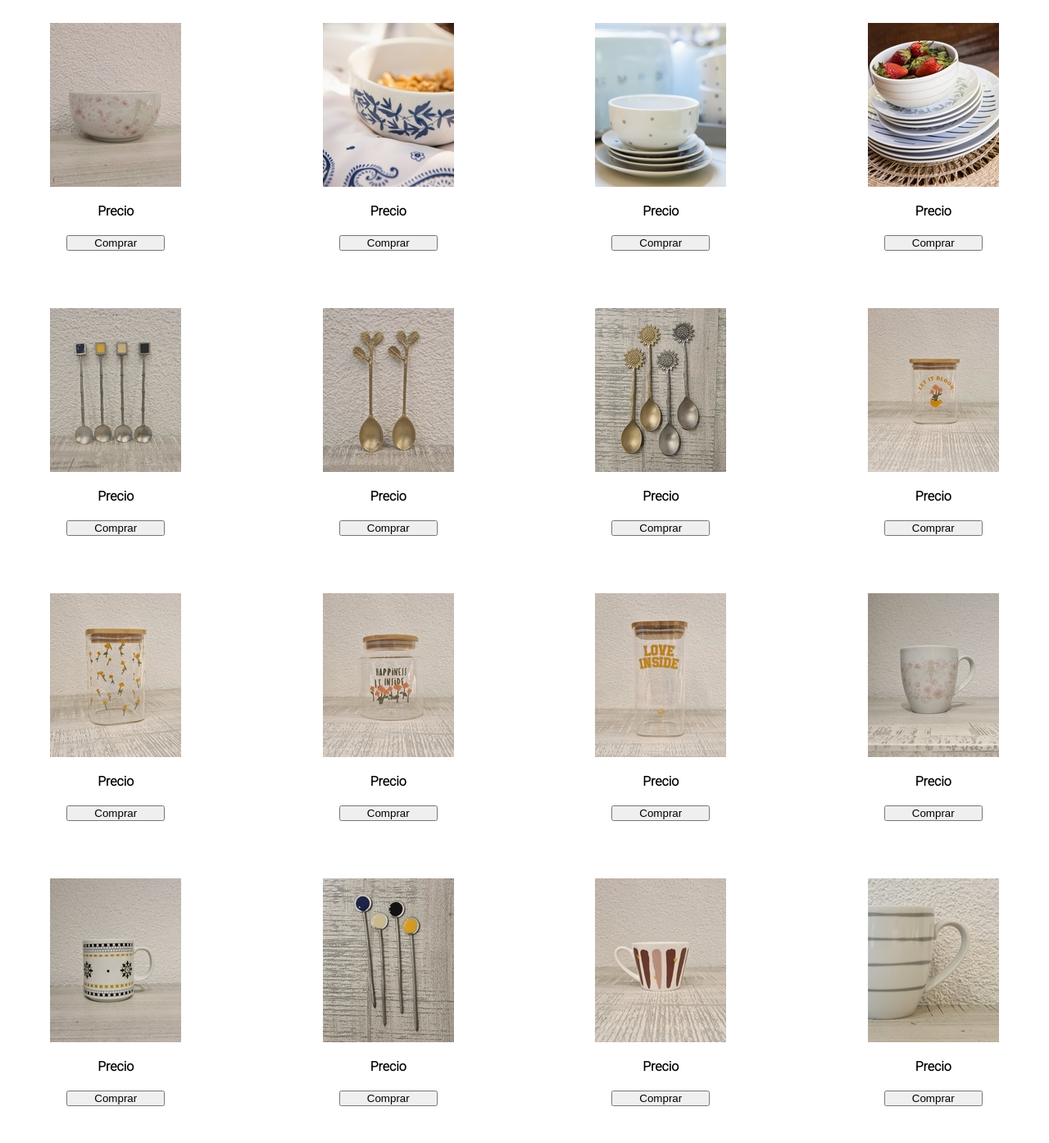
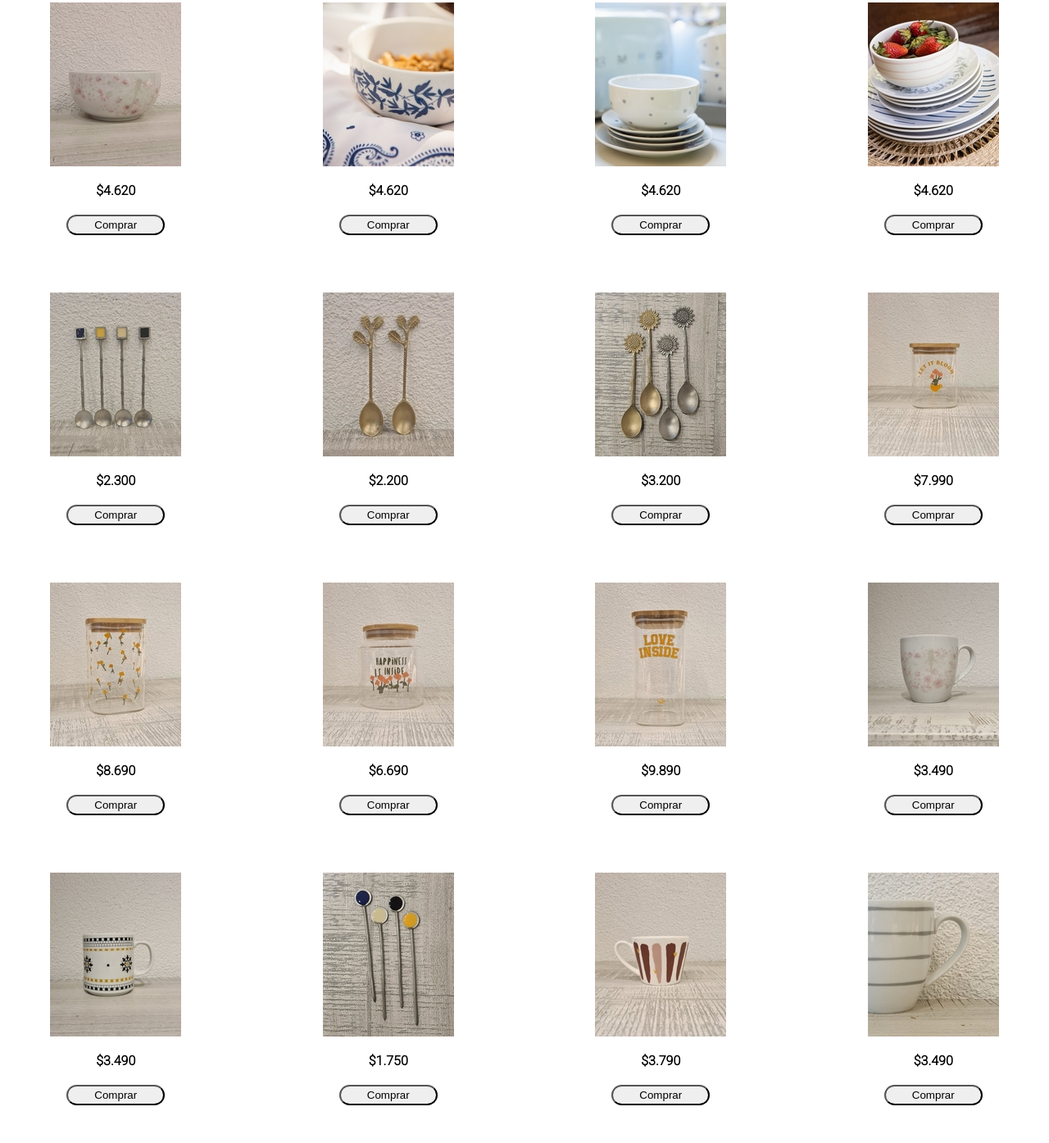
Before and after one commit to AllocatiJuliana/PreEntrega2Allocati, a plain HTML site: page section/cocina.html in a window 1280 px wide. Shown: the part 705-2100 px from the top of the page at 82% size. Drawn offline with Linux system fonts and the light colour scheme.

Commit message:
Agregue button con bootstrap y sume la pseudo-clase:hover

```diff
--- a/sass/_imagenes.scss
+++ b/sass/_imagenes.scss
@@ -55,3 +55,14 @@
     }
 
 }
+
+.banner{
+    width: 100%;
+    height: auto;
+}
+
+.bannerPie{
+    width: 100%;
+    height: auto;
+    margin-top: 50px;
+}
--- a/sass/style.scss
+++ b/sass/style.scss
@@ -20,7 +20,7 @@ a{
 }
 
 nav{
-    @include margin(20px, 50px);
+    @include margin(20px, -50px);
 }
 
 ul{
@@ -28,7 +28,7 @@ ul{
 }
 
 footer{
-    @include margin(100px, 0px);
+    @include margin(50px, 0px);
     text-decoration: none;
     list-style: none;
     background-color: $background-color;
@@ -39,17 +39,6 @@ footer{
 .iconos, .navFooter{
     justify-content: space-around;
     @include padding(50px, 50px);
-}
-
-.banner{
-    width: 100%;
-    height: auto;
-}
-
-.bannerPie{
-    width: 100%;
-    height: auto;
-    margin-top: 100px;
 }
 
 input{
@@ -75,7 +64,8 @@ textarea{
 
     button{
         margin: 20px;
-
+        border-radius: 50px;
+        height: 25px;
     }
 
 }
@@ -92,10 +82,21 @@ h2{
     @include padding(50px, 50px)
 }
 
+.formulario{
+    margin-top: 100px;
+}
+
+.carousel-inner{
+    margin-top: 50px;
+}
+
 
 @media(min-width: 768px){
 
-nav ul li{
+nav{
+    @include margin(75px, 30px);
+
+    li{
     display: inline;
     margin: 30px;
 
@@ -104,21 +105,15 @@ nav ul li{
     }
 
 }
+}
 
 a{
     font-size: large;
 }
 
-
 }
 
-
 @media(min-width: 1024px){
-
-form{
-    width: 100%;
-    text-align: center;
-}
 
 footer{
     display: flex;
@@ -126,11 +121,18 @@ footer{
 }
 
 .infoProducto{
-
     button:hover{
     cursor: pointer;
-    background-color: $background-color;
+    background-color: gray;
 }
 }
 
+.facebook:hover{
+    transform: scale(1.5);
 }
+
+.instagram, .twitter{
+    @extend .facebook;
+}
+
+}
--- a/section/cocina.html
+++ b/section/cocina.html
@@ -46,83 +46,83 @@
     <section class="secProducto">
         <div class="infoProducto">
             <img src="../img/pc1.jpg" alt="Bowl blanco con libelula y flores rosas">
-            <p>Precio</p>
-            <button>Comprar</button>
+            <p>$4.620</p>
+            <button type="button" class="btn btn-outline-dark">Comprar</button>
         </div>
         <div class="infoProducto">
             <img src="../img/pc2.jpg" alt="Bowl blanco con ramas y hojas azules">
-            <p>Precio</p>
-            <button>Comprar</button>
+            <p>$4.620</p>
+            <button type="button" class="btn btn-outline-dark">Comprar</button>
         </div>
         <div class="infoProducto">
             <img src="../img/pc3.jpg" alt="Bowl blanco con lunares grises">
-            <p>Precio</p>
-            <button>Comprar</button>
+            <p>$4.620</p>
+            <button type="button" class="btn btn-outline-dark">Comprar</button>
         </div>
         <div class="infoProducto">
             <img src="../img/pc4.jpg" alt="Bowl blanco con rayas rosas">
-            <p>Precio</p>
-            <button>Comprar</button>
+            <p>$4.620</p>
+            <button type="button" class="btn btn-outline-dark">Comprar</button>
         </div>
         <div class="infoProducto">
             <img src="../img/pc5.jpg" alt="4 de cucharitas con cuadrados de colores">
-            <p>Precio</p>
-            <button>Comprar</button>
+            <p>$2.300</p>
+            <button type="button" class="btn btn-outline-dark">Comprar</button>
         </div>
         <div class="infoProducto">
             <img src="../img/pc6.jpg" alt="2 cucharitas con puntas de hojas">
-            <p>Precio</p>
-            <button>Comprar</button>
+            <p>$2.200</p>
+            <button type="button" class="btn btn-outline-dark">Comprar</button>
         </div>
         <div class="infoProducto">
             <img src="../img/pc7.jpg" alt="4 cucharitas con punta de girasol">
-            <p>Precio</p>
-            <button>Comprar</button>
+            <p>$3.200</p>
+            <button type="button" class="btn btn-outline-dark">Comprar</button>
         </div>
         <div class="infoProducto">
             <img src="../img/pc8.jpg" alt="Frasco cuadrado con frase y flores">
-            <p>Precio</p>
-            <button>Comprar</button>
+            <p>$7.990</p>
+            <button type="button" class="btn btn-outline-dark">Comprar</button>
         </div>
         <div class="infoProducto">
             <img src="../img/pc9.jpg" alt="Frasco cuadrado con flores naranjas">
-            <p>Precio</p>
-            <button>Comprar</button>
+            <p>$8.690</p>
+            <button type="button" class="btn btn-outline-dark">Comprar</button>
         </div>
         <div class="infoProducto">
             <img src="../img/pc10.jpg" alt="Frasco redondo con frase y flores">
-            <p>Precio</p>
-            <button>Comprar</button>
+            <p>$6.690</p>
+            <button type="button" class="btn btn-outline-dark">Comprar</button>
         </div>
         <div class="infoProducto">
             <img src="../img/pc11.jpg" alt="Frasco cuadrado con una frase">
-            <p>Precio</p>
-            <button>Comprar</button>
+            <p>$9.890</p>
+            <button type="button" class="btn btn-outline-dark">Comprar</button>
         </div>
         <div class="infoProducto">
             <img src="../img/pc12.jpg" alt="Taza blanca con libelula y flores rosas">
-            <p>Precio</p>
-            <button>Comprar</button>
+            <p>$3.490</p>
+            <button type="button" class="btn btn-outline-dark">Comprar</button>
         </div>
         <div class="infoProducto">
             <img src="../img/pc13.jpg" alt="Taza blanca con varias lineas y copos de nieve en color dorado y negro">
-            <p>Precio</p>
-            <button>Comprar</button>
+            <p>$3.490</p>
+            <button type="button" class="btn btn-outline-dark">Comprar</button>
         </div>
         <div class="infoProducto">
             <img src="../img/pc14.jpg" alt="4 pinches con cuadrados de colores">
-            <p>Precio</p>
-            <button>Comprar</button>
+            <p>$1.750</p>
+            <button type="button" class="btn btn-outline-dark">Comprar</button>
         </div>
         <div class="infoProducto">
             <img src="../img/pc15.jpg" alt="Taza con rayas y corazones">
-            <p>Precio</p>
-            <button>Comprar</button>
+            <p>$3.790</p>
+            <button type="button" class="btn btn-outline-dark">Comprar</button>
         </div>
         <div class="infoProducto">
             <img src="../img/pc16.jpg" alt="Taza blanca con rayas grises">
-            <p>Precio</p>
-            <button>Comprar</button>
+            <p>$3.490</p>
+            <button type="button" class="btn btn-outline-dark">Comprar</button>
         </div>
     </section>
 
@@ -168,13 +168,13 @@
 
     <div class="iconos">
         <a href="https://facebook.com" target="_blank">
-            <img src="../img/icons8-facebook-nuevo-30.png" alt="Icono de Facebook en color negro">
+            <img class="facebook" src="../img/icons8-facebook-nuevo-30.png" alt="Icono de Facebook en color negro">
         </a>
         <a href="https://instagram.com" target="_blank">
-            <img src="../img/icons8-instagram-30.png" alt="Icono de Instagram en color negro">
+            <img class="instagram" src="../img/icons8-instagram-30.png" alt="Icono de Instagram en color negro">
         </a>
         <a href="https://twitter.com" target="_blank">
-            <img src="../img/icons8-twitter-cuadrado-30.png" alt="Icono de Twitter en color negro">
+            <img class="twitter" src="../img/icons8-twitter-cuadrado-30.png" alt="Icono de Twitter en color negro">
         </a>
     </div>
 
```
Also changed, not shown: index.html (+7 -7 lines), section/contacto.html (+4 -4 lines), section/deco.html (+19 -19 lines), section/dormitorio.html (+19 -19 lines), css/style.css, img/Infinito Bazar PNG.png, 1 other file.
